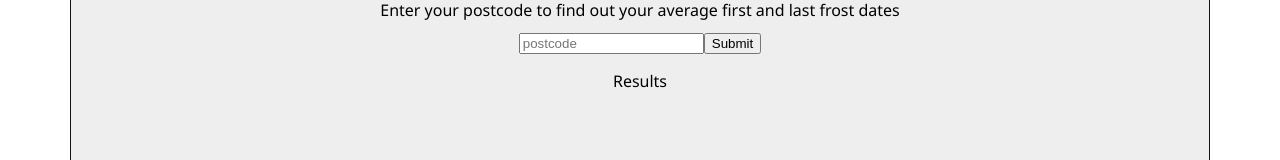
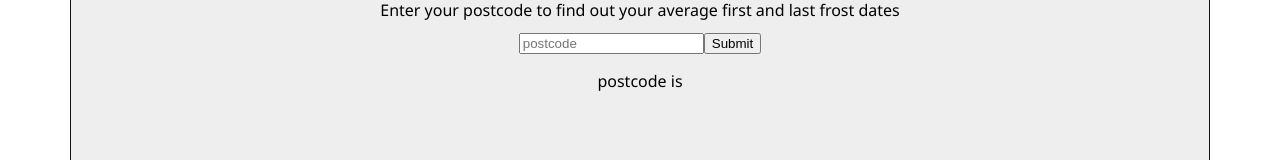
Before and after one commit to RebekahCodes/first-and-last-frost, a React (Vite) app in the folder first-and-last-frost/: page / in a window 1280 px wide. Shown: the part 415-575 px from the top of the page. Built offline with nearby package versions, Linux system fonts and the light colour scheme.

Commit message:
added postcode state

```diff
--- a/first-and-last-frost/src/components/Container/Container.tsx
+++ b/first-and-last-frost/src/components/Container/Container.tsx
@@ -1,19 +1,16 @@
-import React from 'react';
+
 import './Container.css'
 import Logo from '../../../public/images/first-last-frost-logo.png'
 import Form from '../Form/Form'
 
-// interface Props { //Define the type of children that can be passed to the container
-//     children: React.ReactNode; // This is a TypeScript type that represents any valid React child,
-//   }
 
-function Container(){ //Container component will be fed children as parameter, type of children will be prop as defined above
+
+function Container(){
 return (
     <div className='container'>
       <img className='logo' src={Logo} alt='logo' />
       <p className='instructions'>Enter your postcode to find out your average first and last frost dates</p>
-      <Form/>
-      <p>Results</p>
+      <Form />
     </div>
 );
 }
--- a/first-and-last-frost/src/components/Form/Form.tsx
+++ b/first-and-last-frost/src/components/Form/Form.tsx
@@ -1,29 +1,36 @@
 import React from 'react';
 import { useState } from 'react';
 import './Form.css'
+import Results from '../Results/Results';
 
-function Form(){
 
+function Form() {
+
+    const [userInput, setUserInput] = useState('');
     const [userPostcode, setUserPostcode] = useState('');
 
     const handleSubmit = (e: React.FormEvent<HTMLFormElement>) => {
         e.preventDefault()
-            return(
-                console.log(`submitted postcode is ${userPostcode}`)
-            )
-        }
+        setUserPostcode(userInput)
+        console.log(`submitted postcode is ${userPostcode}`);
+        <Results userPostcode={userPostcode} />; // Call Results with the prop
+    };
+
 
     return (
+        <>
         <form onSubmit={handleSubmit} className='form'>
             <input
             name='postcode'
             placeholder='postcode'
-            value={userPostcode}
-            onChange={(e) => setUserPostcode(e.target.value)}
+            value={userInput}
+            onChange={(e) => setUserInput(e.target.value)}
             required
             />
             <button type='submit'>Submit</button>
         </form>
+        <Results userPostcode={userPostcode} />
+        </>
     )
     }
     export default Form;
--- /dev/null
+++ b/first-and-last-frost/src/components/Results/Results.tsx
@@ -0,0 +1,8 @@
+function Results({userPostcode}:any){
+    return (
+        <div className='Results'>
+          <p>postcode is {userPostcode}</p>
+        </div>
+    );
+    }
+    export default Results;
```
